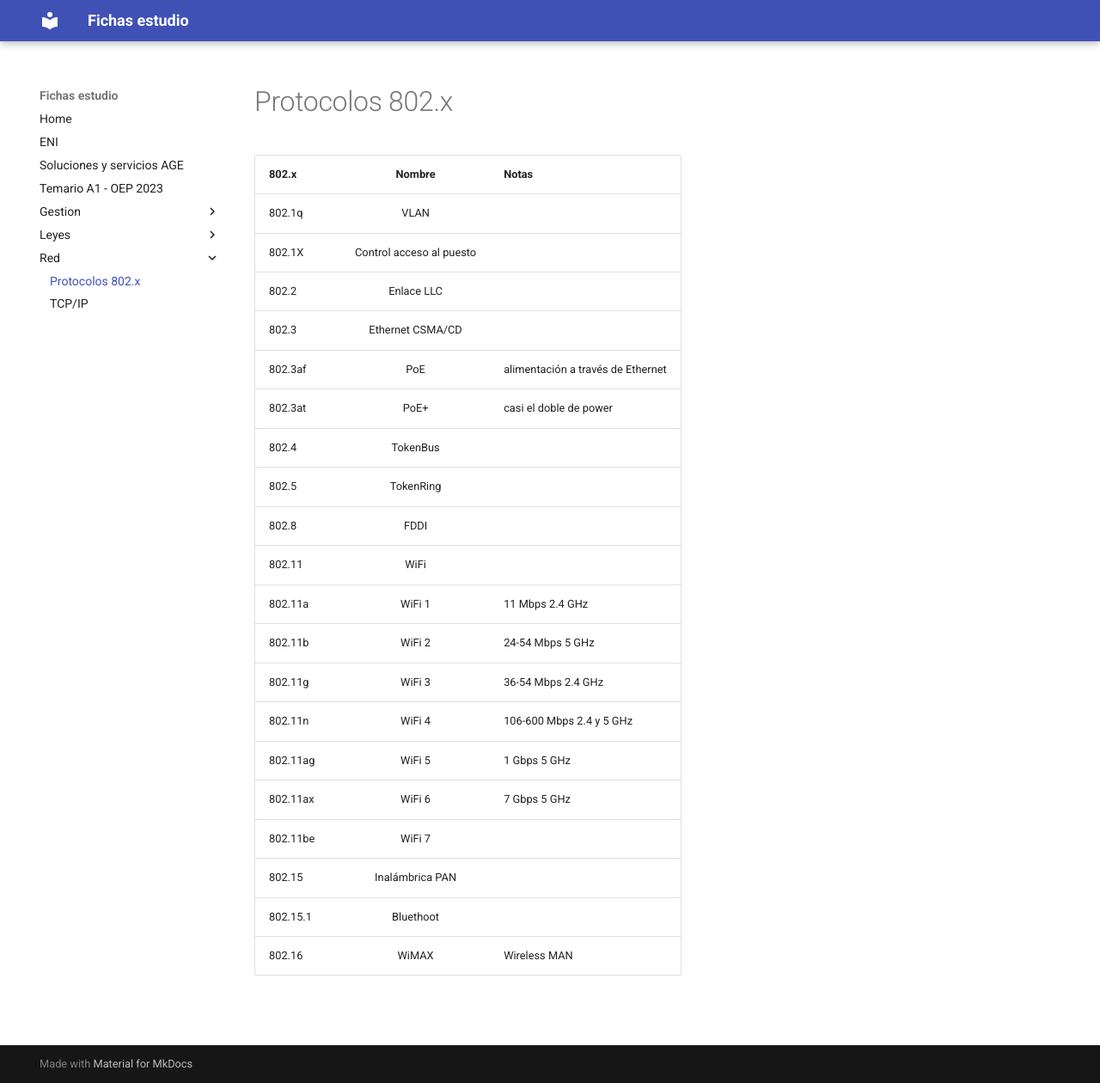
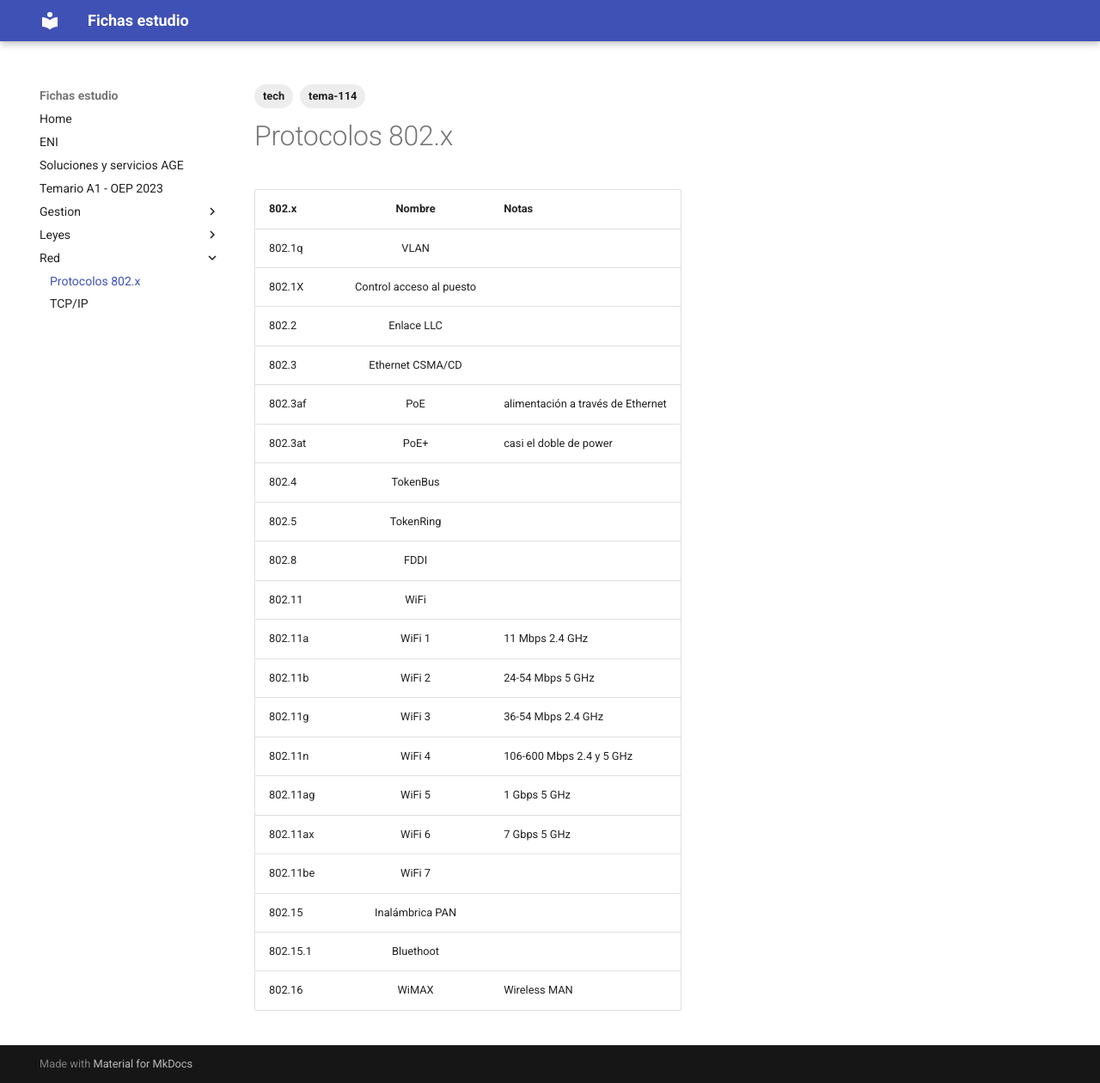
Before and after one commit to jdlopez/fichasestudio, an MkDocs documentation site: the page built from docs/red/802.md, in a window 1280 px wide and 1260 px high. Shown: the whole window at 86% size. Built offline with MkDocs 1.6.1 and Material for MkDocs 9.7.7, drawn with Linux system fonts in a browser that asks for light colours.

Commit message:
Update 802.md

```diff
--- a/docs/red/802.md
+++ b/docs/red/802.md
@@ -1,3 +1,9 @@
+---
+title: Protocolos 802.x
+tags:
+- tech
+- tema-114
+---
 # Protocolos 802.x
 
  802.x   |          Nombre          | Notas
```
